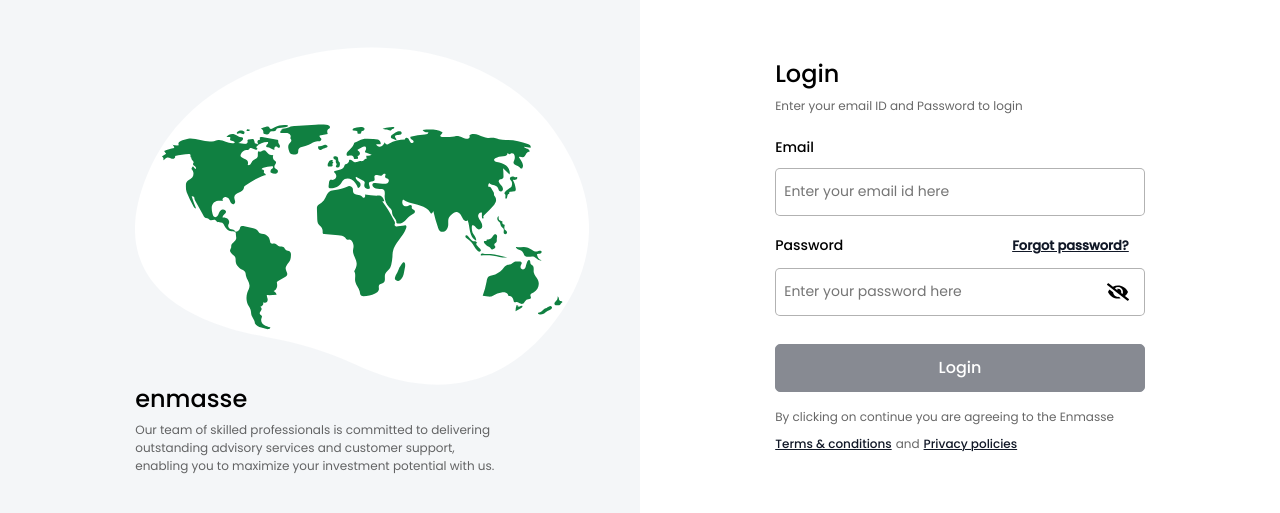
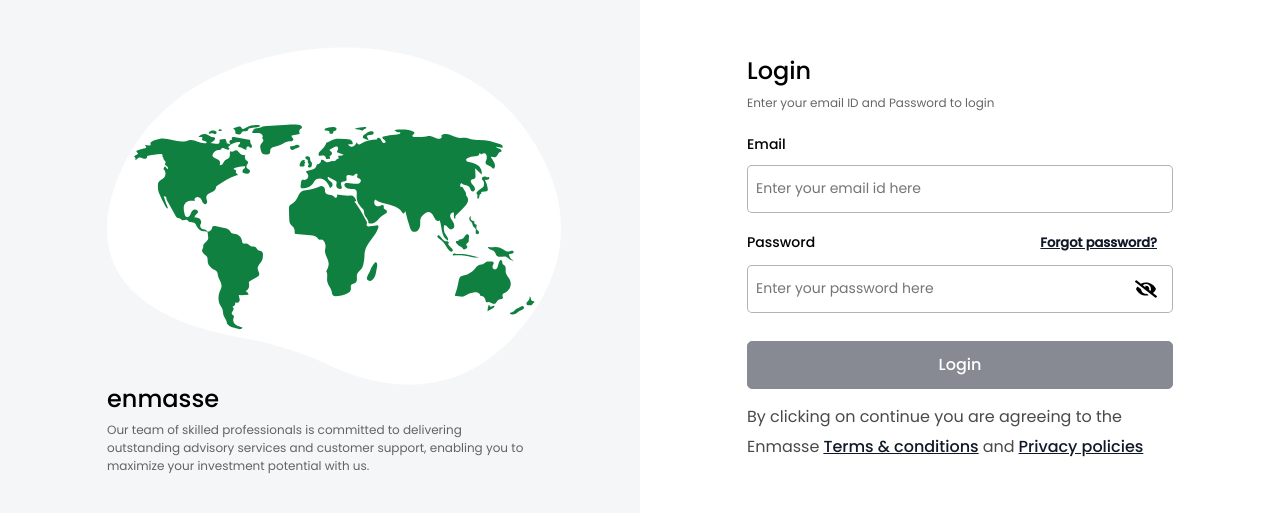
Before and after one commit to Jaymukh/Enmasse-Dot, a React (Create React App) app: page /login in a window 1280 px wide. Shown: the part 139-652 px from the top of the page. Built offline with nearby package versions, Linux system fonts and the light colour scheme; no server answers; a web font is replaced by a local one.

Commit message:
resolve issue #1 in EI QA

```diff
--- a/src/components/login/Login.tsx
+++ b/src/components/login/Login.tsx
@@ -210,27 +210,27 @@ export default function Login() {
                             </Button>
                         </form>
                         <Body
-                            type={BodyType.p3}
-                            color={BodyColor.muted}
+                            type={BodyType.p1}
+                            color={BodyColor.secondary}
                             classname='mb-0 mt-2'
                         >
                             By clicking on continue you are agreeing to the Enmasse
                             <Button
                                 theme={ButtonTheme.primary}
-                                size={ButtonSize.small}
+                                size={ButtonSize.large}
                                 variant={ButtonVariant.transparent}
                                 onClick={() => handleModal({ tncModal: true })}
-                                classname='underline-text h-auto ps-0 pe-1 black'
+                                classname='underline-text h-auto px-1 w-auto'
                             >
                                 Terms & conditions
                             </Button>
                             and
                             <Button
                                 theme={ButtonTheme.primary}
-                                size={ButtonSize.small}
+                                size={ButtonSize.large}
                                 variant={ButtonVariant.transparent}
                                 onClick={() => handleModal({ tncModal: true })}
-                                classname='underline-text h-auto ps-1 black'
+                                classname='underline-text h-auto ps-1 black w-auto'
                             >
                                 Privacy policies
                             </Button>
--- a/src/styles/main.css
+++ b/src/styles/main.css
@@ -719,7 +719,7 @@ th {
 }
 
 .loginCardAlign {
-    width: 60%;
+    width: 26.625rem;
     background-color: transparent;
     border: none;
     border-style: none;
```
